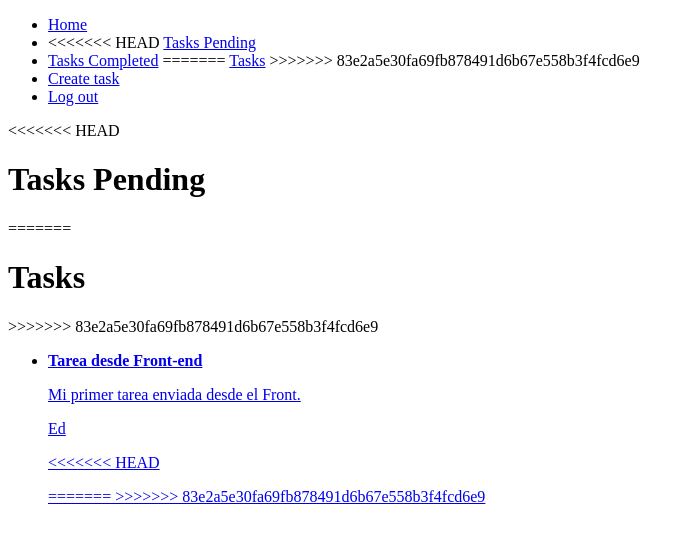
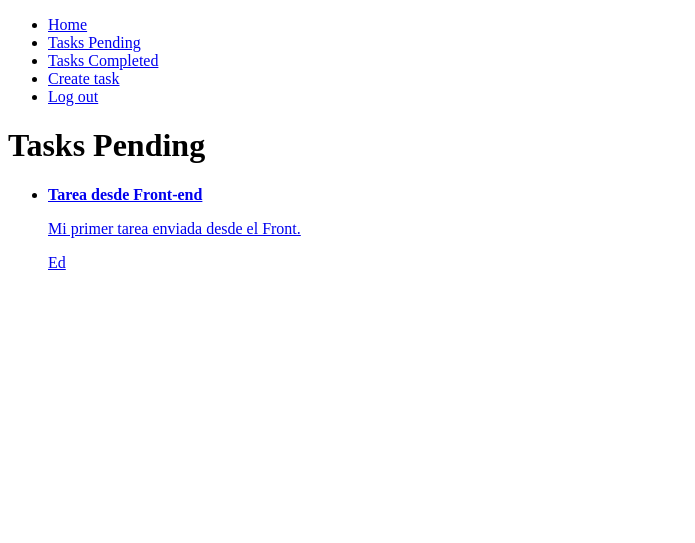
Before and after one commit to EdEsquivel/django-auth-crud, a Django app: page /tasks/ in a window 1280 px wide. Shown: the top 543 px of the page, without its empty margins (0-695 px from the left). Run offline with Django 5.2, Linux system fonts and the light colour scheme; a user stored in the database is signed in; data comes from the database, SQL or seed files in the repository; both versions use the stored data as it was after the commit.

Commit message:
fix completed tasks

```diff
--- a/djangocrud/urls.py
+++ b/djangocrud/urls.py
@@ -31,34 +31,3 @@ urlpatterns = [
     path('logout/', views.signout, name='logout'),
     path('signin/', views.signin, name='signin'),
 ]
-
-"""
-URL configuration for djangocrud project.
-
-The `urlpatterns` list routes URLs to views. For more information please see:
-    https://docs.djangoproject.com/en/5.0/topics/http/urls/
-Examples:
-Function views
-    1. Add an import:  from my_app import views
-    2. Add a URL to urlpatterns:  path('', views.home, name='home')
-Class-based views
-    1. Add an import:  from other_app.views import Home
-    2. Add a URL to urlpatterns:  path('', Home.as_view(), name='home')
-Including another URLconf
-    1. Import the include() function: from django.urls import include, path
-    2. Add a URL to urlpatterns:  path('blog/', include('blog.urls'))
-"""
-from django.contrib import admin
-from django.urls import path
-from tasks import views
-
-urlpatterns = [
-    path('admin/', admin.site.urls),
-    path('', views.home, name='home'),
-    path('signup/', views.signup, name='signup'),
-    path('tasks/', views.tasks, name='tasks'),
-    path('tasks/create/', views.create_task, name='create_task'),
-    path('tasks/<int:task_id>/', views.task_detail, name='task_detail'),
-    path('logout/', views.signout, name='logout'),
-    path('signin/', views.signin, name='signin'),
-]
--- a/tasks/templates/base.html
+++ b/tasks/templates/base.html
@@ -14,14 +14,10 @@
 
             {% if user.is_authenticated %}
             <li>
-<<<<<<< HEAD
                 <a href="/tasks">Tasks Pending</a>
             </li>
             <li>
                 <a href="/tasks_completed">Tasks Completed</a>
-=======
-                <a href="/tasks">Tasks</a>
->>>>>>> 83e2a5e30fa69fb878491d6b67e558b3f4fcd6e9
             </li>
             <li>
                 <a href="/tasks/create/">Create task</a>
--- a/tasks/templates/task_detail.html
+++ b/tasks/templates/task_detail.html
@@ -4,7 +4,6 @@
 
     <h1>{{ task.title }}</h1>
 
-<<<<<<< HEAD
     {{ error }}
 
     <form method="POST">
@@ -31,6 +30,4 @@
 
 
 
-=======
->>>>>>> 83e2a5e30fa69fb878491d6b67e558b3f4fcd6e9
 {% endblock %}
--- a/tasks/templates/tasks.html
+++ b/tasks/templates/tasks.html
@@ -1,11 +1,7 @@
 {% extends 'base.html' %}
 
 {% block content %}
-<<<<<<< HEAD
 <h1>Tasks Pending</h1>
-=======
-<h1>Tasks</h1>
->>>>>>> 83e2a5e30fa69fb878491d6b67e558b3f4fcd6e9
 
 <ul>
     {% for task in tasks %}
@@ -19,11 +15,8 @@
 
                 <p>{{task.description}}</p>
                 <p>{{task.user.username}}</p>
-<<<<<<< HEAD
 
                 <p>{{task.datecompleted|date:'M j Y:i'}}</p>
-=======
->>>>>>> 83e2a5e30fa69fb878491d6b67e558b3f4fcd6e9
             </a>
         </li>
     {% endfor %}
```
Also changed, not shown: db.sqlite3.
